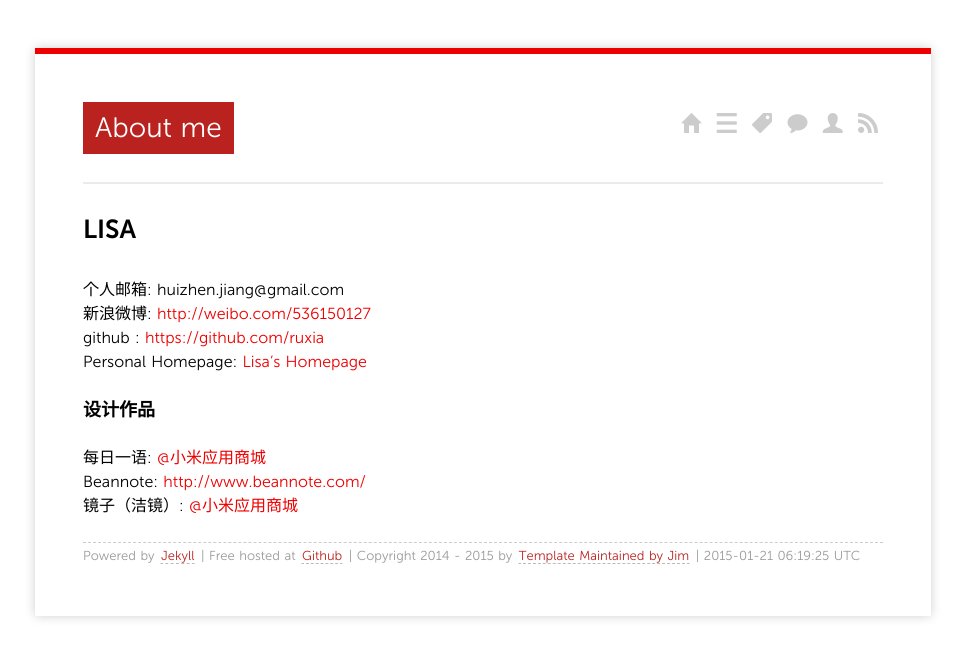
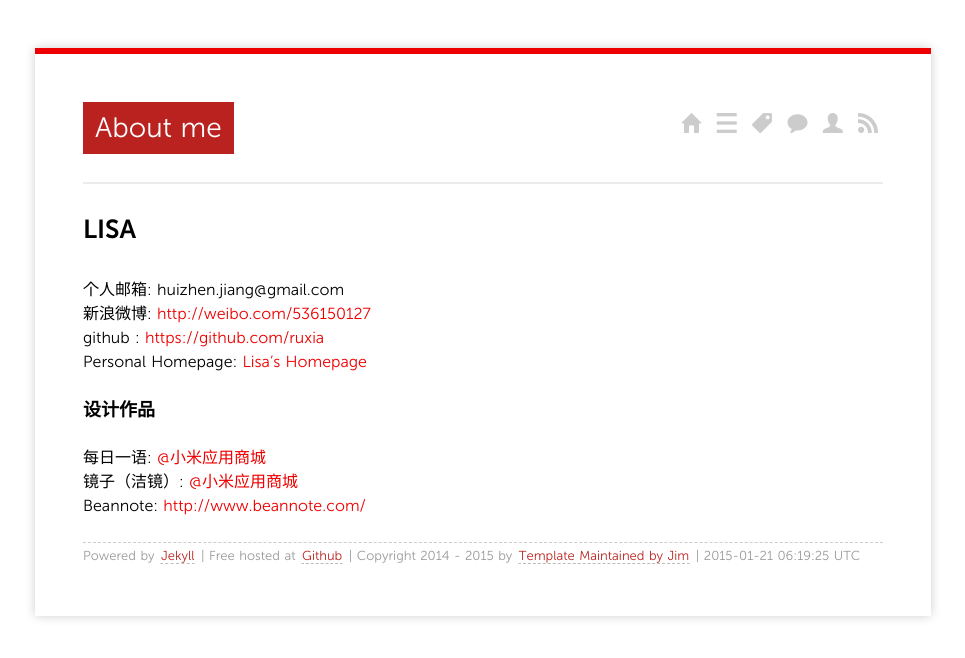
Before and after one commit to ruxia/ruxia.github.com, a Jekyll site: the page built from about/index.md, in a window 1280 px wide. Shown: the top 658 px of the page, without its empty margins (157-1122 px from the left). Built offline with Jekyll 4.4.1, drawn with Linux system fonts in a browser that asks for light colours; nearby versions of some CDN libraries; Markdown is read by kramdown in place of the engine named in the settings; comment, search, counter and statistics services are not loaded.

```diff
--- a/about/index.md
+++ b/about/index.md
@@ -13,5 +13,5 @@ Personal Homepage: [Lisa's Homepage](http://dutphonelab.org/jianghuizhen/)
 
 ###设计作品
 每日一语: [@小米应用商城](http://app.mi.com/detail/61735)
+镜子（洁镜）: [@小米应用商城](http://app.mi.com/detail/82085)
 Beannote: [http://www.beannote.com/](http://www.beannote.com/)
-镜子（洁镜）: [@小米应用商城](http://app.mi.com/detail/82085)
```
